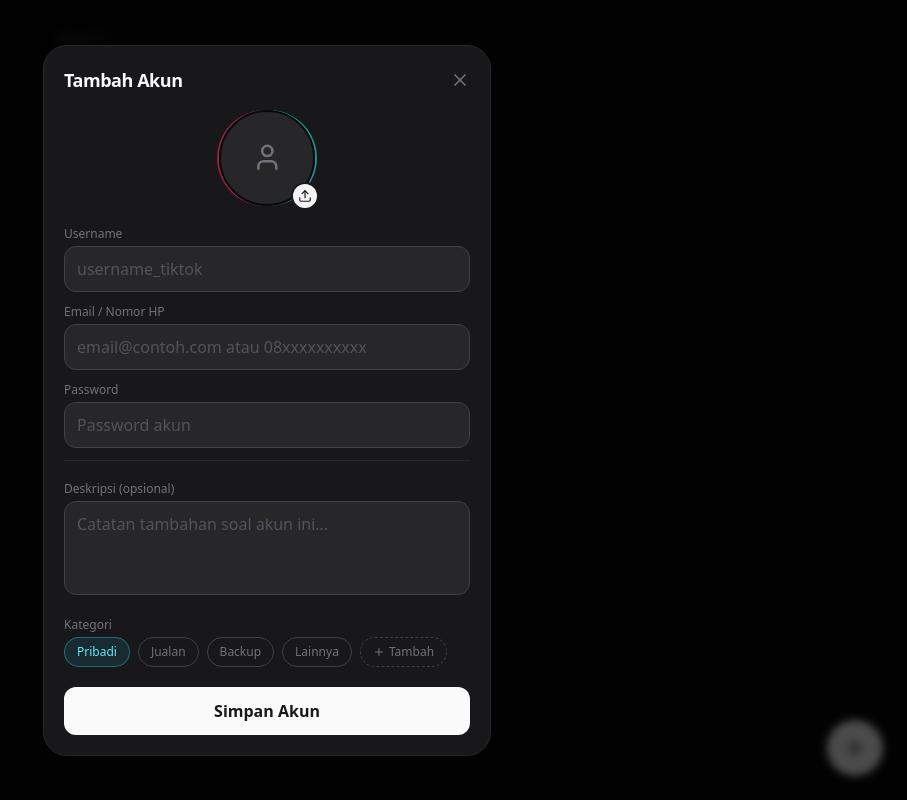
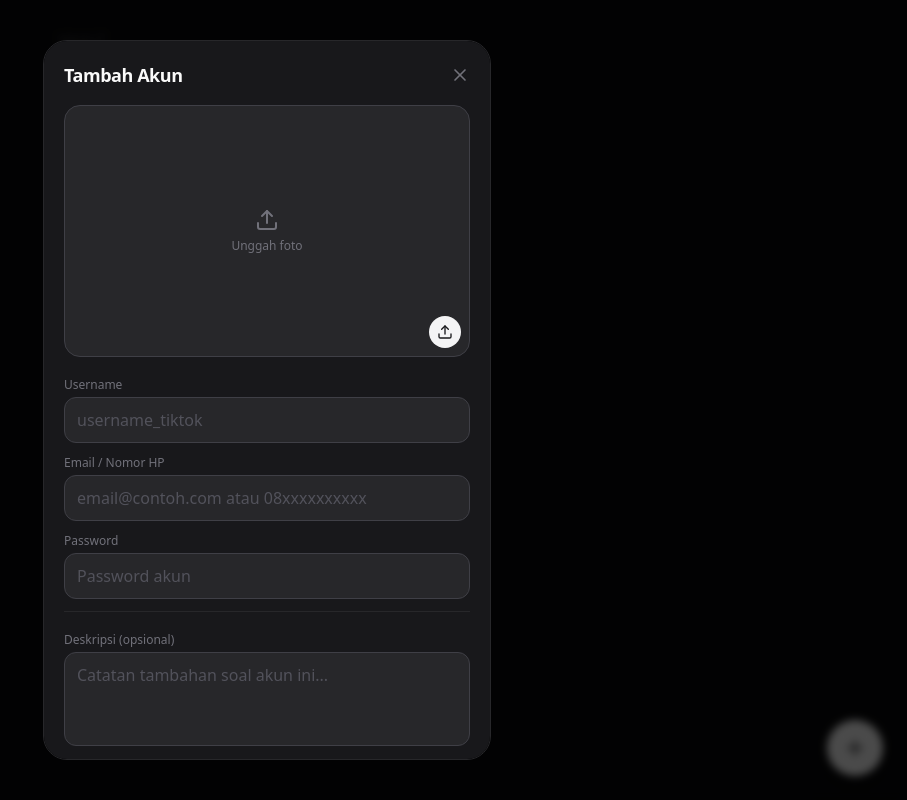
Before and after one commit to prozext012/dixzpays-data, a React (Vite) app: page / in a window 1280 px wide. Both pictures are taken after a click on the button "Tambah akun". Shown: the whole page, without its empty margins (373-1280 px from the left). Built offline with nearby package versions, Linux system fonts and the light colour scheme.

Commit message:
Update App.jsx

```diff
--- a/src/App.jsx
+++ b/src/App.jsx
@@ -21,6 +21,7 @@ import {
 const STORAGE_KEY = "tiktok-vault-accounts";
 const CATEGORY_STORAGE_KEY = "tiktok-vault-categories";
 const DEFAULT_CATEGORIES = ["Pribadi", "Jualan", "Backup", "Lainnya"];
+const PHOTO_RATIO = "774 / 480";
 
 const CATEGORY_PALETTE = [
   "text-cyan-300 border-cyan-400/40 bg-cyan-400/10",
@@ -54,7 +55,7 @@ function isStandalone() {
   );
 }
 
-function compressImage(file, maxSize = 480, quality = 0.8) {
+function compressImage(file, maxSize = 800, quality = 0.8) {
   return new Promise((resolve, reject) => {
     const reader = new FileReader();
     reader.onerror = () => reject(new Error("Gagal membaca file"));
@@ -81,27 +82,6 @@ function compressImage(file, maxSize = 480, quality = 0.8) {
     };
     reader.readAsDataURL(file);
   });
-}
-
-function Avatar({ photo, size = "h-14 w-14" }) {
-  return (
-    <div className={`relative ${size} shrink-0`}>
-      <div
-        className="absolute inset-0 rounded-full"
-        style={{
-          boxShadow:
-            "2px 0 0 0 rgba(37,244,238,0.55), -2px 0 0 0 rgba(254,44,85,0.55)",
-        }}
-      />
-      <div className="relative h-full w-full rounded-full overflow-hidden bg-zinc-800 flex items-center justify-center border-2 border-zinc-950">
-        {photo ? (
-          <img src={photo} alt="" className="h-full w-full object-cover" />
-        ) : (
-          <User className="h-1/3 w-1/3 text-zinc-500" />
-        )}
-      </div>
-    </div>
-  );
 }
 
 function Toast({ message }) {
@@ -180,42 +160,46 @@ function CopyField({ icon: Icon, value, mask, onCopy, placeholder }) {
 
 function AccountCard({ account, categories, onEdit, onDelete, onCopy }) {
   return (
-    <div className="relative mt-10 first:mt-10">
-      {/* Foto: mengambang di atas kartu, tanpa latar kotak */}
-      <div className="absolute -top-9 left-1/2 -translate-x-1/2 z-10">
-        <Avatar photo={account.photo} size="h-20 w-20" />
+    <div className="rounded-2xl bg-zinc-900 border border-zinc-800 overflow-hidden">
+      {/* Foto: landscape, lebar penuh kartu */}
+      <div className="relative w-full bg-zinc-800" style={{ aspectRatio: PHOTO_RATIO }}>
+        {account.photo ? (
+          <img src={account.photo} alt="" className="w-full h-full object-cover" />
+        ) : (
+          <div className="w-full h-full flex items-center justify-center">
+            <User className="h-10 w-10 text-zinc-600" />
           </div>
-
-      {/* Edit & hapus: pojok kanan atas, di atas foto, selalu terlihat */}
-      <div className="absolute -top-3 right-2 z-20 flex gap-1">
+        )}
+        <div className="absolute top-2 right-2 flex gap-1">
           <button
             onClick={() => onEdit(account)}
-          className="p-2 rounded-full bg-zinc-800 border border-zinc-700 text-zinc-300 hover:text-cyan-300 hover:border-cyan-400/50 transition-colors shadow-md"
+            className="p-2 rounded-full bg-black/50 backdrop-blur-sm border border-white/10 text-white hover:text-cyan-300 transition-colors"
             aria-label="Edit akun"
           >
             <Pencil className="h-3.5 w-3.5" />
           </button>
           <button
             onClick={() => onDelete(account.id)}
-          className="p-2 rounded-full bg-zinc-800 border border-zinc-700 text-zinc-300 hover:text-pink-400 hover:border-pink-500/50 transition-colors shadow-md"
+            className="p-2 rounded-full bg-black/50 backdrop-blur-sm border border-white/10 text-white hover:text-pink-400 transition-colors"
             aria-label="Hapus akun"
           >
             <Trash2 className="h-3.5 w-3.5" />
           </button>
         </div>
+      </div>
 
-      {/* Kartu: nempel di bagian bawah foto */}
-      <div className="rounded-2xl bg-zinc-900 border border-zinc-800 pt-12 px-4 pb-4">
-        <div className="text-center">
+      <div className="p-4">
+        {/* Username kiri, kategori kanan, sejajar */}
+        <div className="flex items-center justify-between gap-2">
           <p className="font-semibold text-zinc-50 truncate">@{account.username}</p>
           <span
-            className={`inline-block mt-1.5 text-[10px] uppercase tracking-wide px-2 py-0.5 rounded-full border ${getCategoryColor(account.category, categories)}`}
+            className={`shrink-0 text-[10px] uppercase tracking-wide px-2 py-0.5 rounded-full border ${getCategoryColor(account.category, categories)}`}
           >
             {account.category}
           </span>
         </div>
 
-        <div className="mt-4 space-y-2">
+        <div className="mt-3 space-y-2">
           <CopyField icon={AtSign} value={account.contact} mask onCopy={onCopy} placeholder="Belum ada email/nomor" />
           <CopyField icon={Lock} value={account.password} mask onCopy={onCopy} placeholder="Belum ada password" />
         </div>
@@ -231,7 +215,7 @@ function AccountCard({ account, categories, onEdit, onDelete, onCopy }) {
   );
 }
 
-function AccountModal({ initial, categories, onClose, onSave, onAddCategory }) {
+function AccountModal({ initial, categories, onClose, onSave, onAddCategory, onDeleteCategory }) {
   const [username, setUsername] = useState(initial?.username || "");
   const [contact, setContact] = useState(initial?.contact || "");
   const [password, setPassword] = useState(initial?.password || "");
@@ -248,6 +232,12 @@ function AccountModal({ initial, categories, onClose, onSave, onAddCategory }) {
   useEffect(() => {
     if (addingCategory) newCategoryRef.current?.focus();
   }, [addingCategory]);
+
+  useEffect(() => {
+    if (categories.length > 0 && !categories.includes(category)) {
+      setCategory(categories[0]);
+    }
+  }, [categories]); // eslint-disable-line react-hooks/exhaustive-deps
 
   const handleFile = async (e) => {
     const file = e.target.files?.[0];
@@ -304,11 +294,24 @@ function AccountModal({ initial, categories, onClose, onSave, onAddCategory }) {
           </button>
         </div>
 
-        <div className="flex justify-center mb-5">
-          <button onClick={() => fileRef.current?.click()} className="relative" aria-label="Unggah foto">
-            <Avatar photo={photo} size="h-24 w-24" />
-            <span className="absolute -bottom-1 -right-1 h-7 w-7 rounded-full bg-zinc-100 text-zinc-900 flex items-center justify-center border-2 border-zinc-900">
-              <Upload className="h-3.5 w-3.5" />
+        {/* Foto: landscape, lebar penuh */}
+        <div className="mb-5">
+          <button
+            onClick={() => fileRef.current?.click()}
+            className="relative w-full block rounded-2xl overflow-hidden bg-zinc-800 border border-zinc-700"
+            style={{ aspectRatio: PHOTO_RATIO }}
+            aria-label="Unggah foto"
+          >
+            {photo ? (
+              <img src={photo} alt="" className="w-full h-full object-cover" />
+            ) : (
+              <div className="w-full h-full flex flex-col items-center justify-center gap-1.5 text-zinc-500">
+                <Upload className="h-6 w-6" />
+                <span className="text-xs">Unggah foto</span>
+              </div>
+            )}
+            <span className="absolute bottom-2 right-2 h-8 w-8 rounded-full bg-zinc-100 text-zinc-900 flex items-center justify-center">
+              <Upload className="h-4 w-4" />
             </span>
           </button>
           <input ref={fileRef} type="file" accept="image/*" className="hidden" onChange={handleFile} />
@@ -360,15 +363,23 @@ function AccountModal({ initial, categories, onClose, onSave, onAddCategory }) {
             <label className="text-xs text-zinc-500 mb-1 block">Kategori</label>
             <div className="flex flex-wrap gap-2">
               {categories.map((c) => (
-                <button
+                <div
                   key={c}
-                  onClick={() => setCategory(c)}
-                  className={`px-3 py-1.5 rounded-full text-xs border transition-colors ${
-                    category === c ? getCategoryColor(c, categories) : "text-zinc-500 border-zinc-700 hover:border-zinc-600"
+                  className={`flex items-center gap-1 rounded-full border pl-3 pr-1.5 py-1 text-xs transition-colors ${
+                    category === c ? getCategoryColor(c, categories) : "text-zinc-500 border-zinc-700"
                   }`}
                 >
-                  {c}
+                  <button onClick={() => setCategory(c)}>{c}</button>
+                  {categories.length > 1 && (
+                    <button
+                      onClick={() => onDeleteCategory(c)}
+                      className="p-0.5 rounded-full hover:bg-black/30 opacity-70 hover:opacity-100 transition-opacity"
+                      aria-label={`Hapus kategori ${c}`}
+                    >
+                      <X className="h-3 w-3" />
                     </button>
+                  )}
+                </div>
               ))}
 
               {addingCategory ? (
@@ -438,7 +449,8 @@ export default function App() {
     }
     try {
       const rawCat = localStorage.getItem(CATEGORY_STORAGE_KEY);
-      setCategories(rawCat ? JSON.parse(rawCat) : DEFAULT_CATEGORIES);
+      const parsed = rawCat ? JSON.parse(rawCat) : DEFAULT_CATEGORIES;
+      setCategories(parsed.length > 0 ? parsed : DEFAULT_CATEGORIES);
     } catch {
       setCategories(DEFAULT_CATEGORIES);
     } finally {
@@ -489,6 +501,13 @@ export default function App() {
     if (exists) return;
     persistCategories([...categories, name]);
     showToast("Kategori ditambahkan");
+  };
+
+  const handleDeleteCategory = (name) => {
+    if (categories.length <= 1) return;
+    persistCategories(categories.filter((c) => c !== name));
+    if (activeCategory === name) setActiveCategory("Semua");
+    showToast("Kategori dihapus");
   };
 
   const showToast = (msg) => {
@@ -592,7 +611,7 @@ export default function App() {
             </p>
           </div>
         ) : (
-          <div className="space-y-6">
+          <div className="space-y-4">
             {filtered.map((account) => (
               <AccountCard
                 key={account.id}
@@ -632,6 +651,7 @@ export default function App() {
           }}
           onSave={handleSave}
           onAddCategory={handleAddCategory}
+          onDeleteCategory={handleDeleteCategory}
         />
       )}
 
```
Lines whose indentation alone changed are shown as unchanged.
